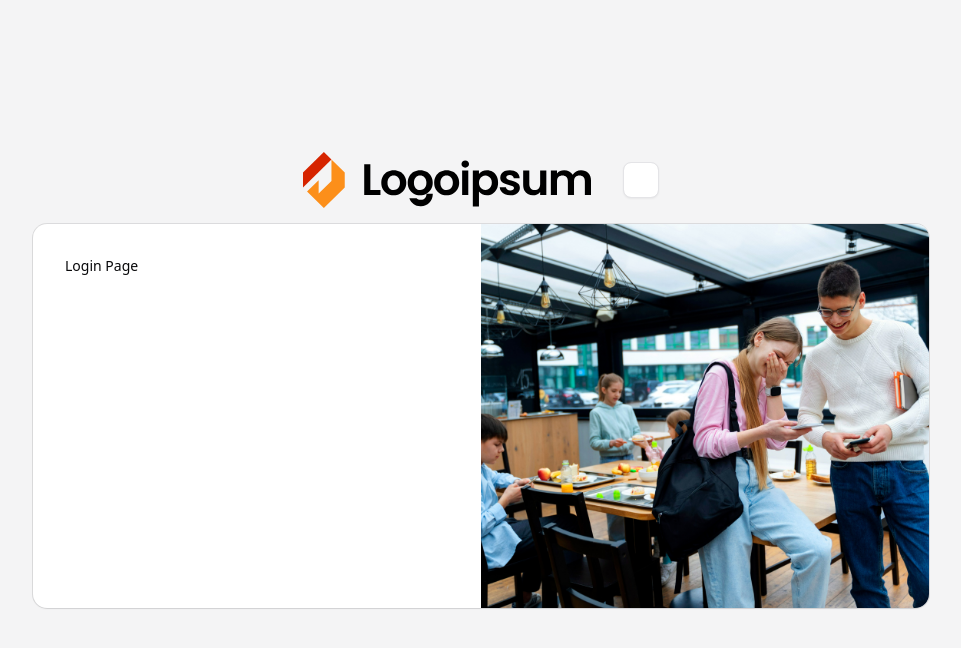
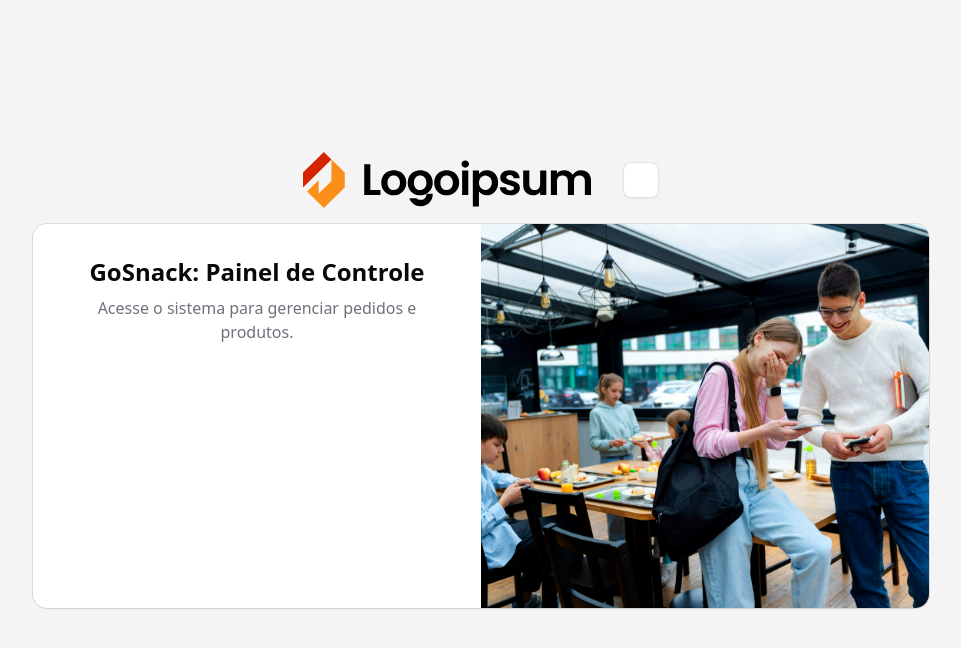
Before and after one commit to alexandreraminelli/gosnack, a Next.js app in the folder gosnack-dashboard/: page /login in a window 1280 px wide. Shown: the top 648 px of the page, without its empty margins (159-1120 px from the left). Built offline with nearby package versions, Linux system fonts and the light colour scheme; some icons are missing.

Commit message:
feat(login): criar layout da página de login

```diff
--- a/gosnack-dashboard/src/app/(auth)/login/page.tsx
+++ b/gosnack-dashboard/src/app/(auth)/login/page.tsx
@@ -1,10 +1,28 @@
+import LoginForm from "@/components/forms/login-form"
+import { AUTH_TEXTS } from "@/constants/content/auth"
+import { Metadata } from "next"
+
 /**
  * Metadados da página de login.
  */
+export const metadata: Metadata = {
+  title: AUTH_TEXTS.login.metadata.title,
+}
 
 /**
  * Página de login.
  */
 export default function LoginPage() {
-  return <div>Login Page</div>
+  return (
+    <main>
+      {/* Header */}
+      <header className="flex flex-col items-center gap-2 text-center">
+        <h1 className="text-2xl font-bold">{AUTH_TEXTS.login.header.title}</h1>
+        <p className="text-muted-foreground text-base">{AUTH_TEXTS.login.header.subtitle}</p>
+      </header>
+
+      {/* Formulário de login */}
+      <LoginForm />
+    </main>
+  )
 }
--- /dev/null
+++ b/gosnack-dashboard/src/components/forms/login-form.tsx
@@ -0,0 +1,6 @@
+/**
+ * Formulário de login.
+ */
+export default function LoginForm() {
+  return <></>
+}
--- /dev/null
+++ b/gosnack-dashboard/src/constants/content/auth.ts
@@ -0,0 +1,15 @@
+/**
+ * Textos para o processo de autenticação.
+ */
+export const AUTH_TEXTS = {
+  // Login
+  login: {
+    header: {
+      title: "GoSnack: Painel de Controle",
+      subtitle: "Acesse o sistema para gerenciar pedidos e produtos.",
+    },
+    metadata: {
+      title: "Login",
+    },
+  },
+} as const
```
